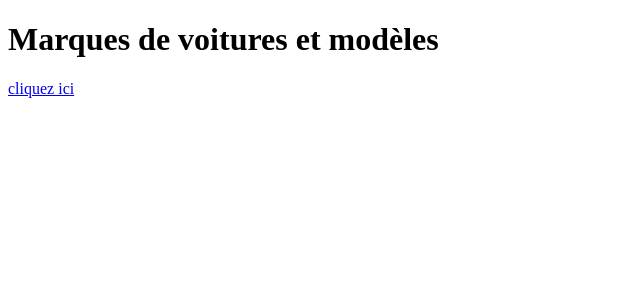
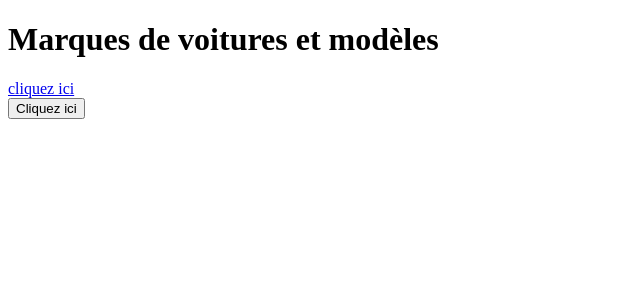
Before and after one commit to Willremi/Groupe6, a PHP site: page / in a window 1280 px wide. Shown: the top 300 px of the page, without its empty margins (0-640 px from the left). Run offline with PHP 8.4, Linux system fonts and the light colour scheme; some libraries are stand-ins or nearby versions.

Commit message:
mise à jour

```diff
--- a/PHP/exempleSite/index.php
+++ b/PHP/exempleSite/index.php
@@ -9,5 +9,12 @@
 <body>
     <h1>Marques de voitures et modèles</h1>
     <a href="mesVehicules.php" target="_blank">cliquez ici</a>
+
+    <form id="formSaisie" action="mesVehicules.php" method="post">
+        <input class="btn" type="button" value="Cliquez ici">
+    </form>
+
+    <script src="assets/js/jquery-3.4.1.js"></script>
+    <script src="assets/js/main.js"></script>
 </body>
 </html>
```
